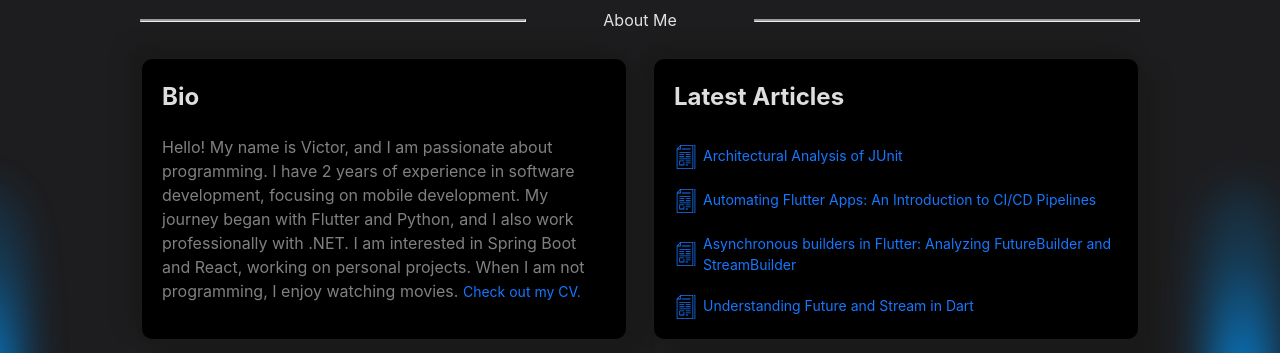
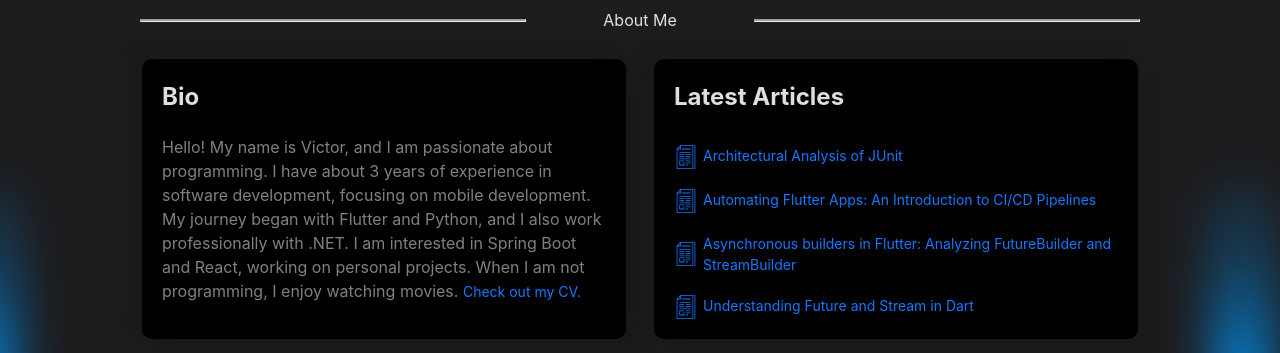
Before and after one commit to vlopess/PersonalSite, a React (Vite) app: page / in a window 1280 px wide. Shown: the part 1000-1353 px from the top of the page. Built offline with nearby package versions, Linux system fonts and the light colour scheme.

Commit message:
Update en-gb.js

```diff
--- a/src/i18n/locales/en-gb.js
+++ b/src/i18n/locales/en-gb.js
@@ -23,7 +23,7 @@ export default {
         aboutMe: {
             bio: {
                 title: 'Bio',
-                text: 'Hello! My name is Victor, and I am passionate about programming. I have 2 years of experience in software development, focusing on mobile development. My journey began with Flutter and Python, and I also work professionally with .NET. I am interested in Spring Boot and React, working on personal projects. When I am not programming, I enjoy watching movies. ',
+                text: 'Hello! My name is Victor, and I am passionate about programming. I have about 3 years of experience in software development, focusing on mobile development. My journey began with Flutter and Python, and I also work professionally with .NET. I am interested in Spring Boot and React, working on personal projects. When I am not programming, I enjoy watching movies. ',
                 cv : 'Check out my CV.',
                 cv_language: 'resume_en.pdf'
             },
```
